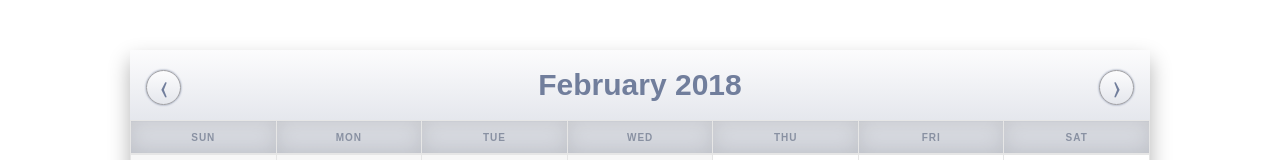
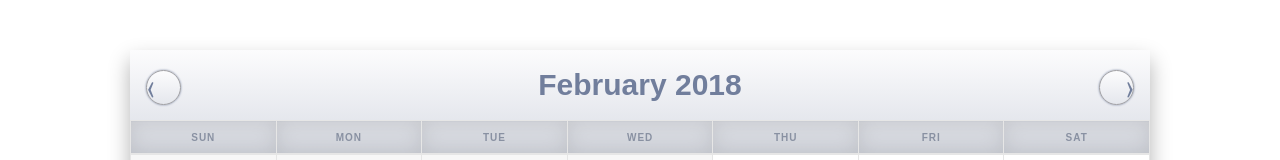
Before and after one commit to kicumkicum/calendar, a React (Create React App) app: page / in a window 1280 px wide. Shown: the top 160 px of the page. Built offline with nearby package versions, Linux system fonts and the light colour scheme.

Commit message:
Fix button style

```diff
--- a/src/components/arrow.css
+++ b/src/components/arrow.css
@@ -1,6 +1,5 @@
 #cal .header .button {
-	text-align: center;
-	font: 20px/1.7 Helvetical, sans-serif;
+  font: 20px/1.7 Helvetical, sans-serif;
 	font-weight: 600;
 	position: absolute;
 	margin-top: 20px;
@@ -18,7 +17,8 @@
 	box-shadow: 0 0 2px;
 }
 #cal .header .right.button {
-	right: 0;
+  text-align: right;
+  right: 0;
 	border: 0.5px solid #a0a0a4;
 	box-shadow: 0 0 2px;
 }
```
